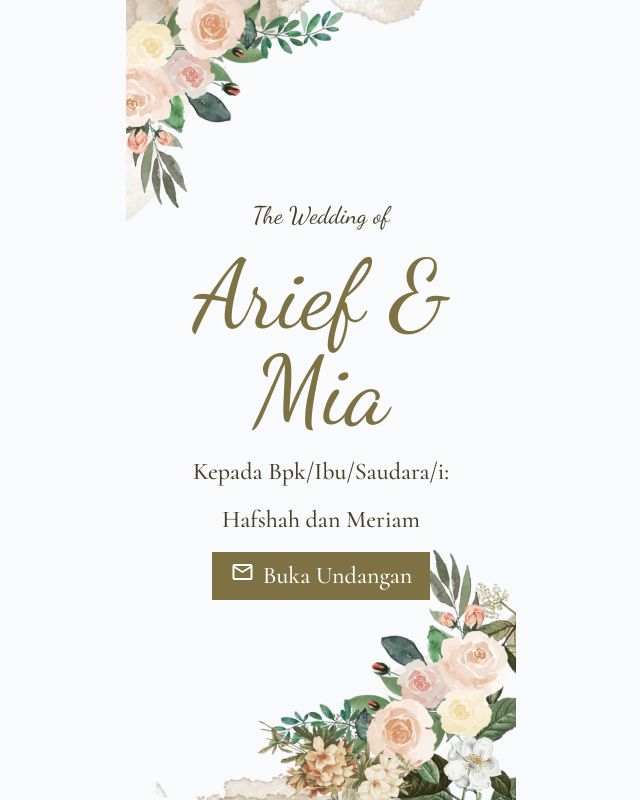
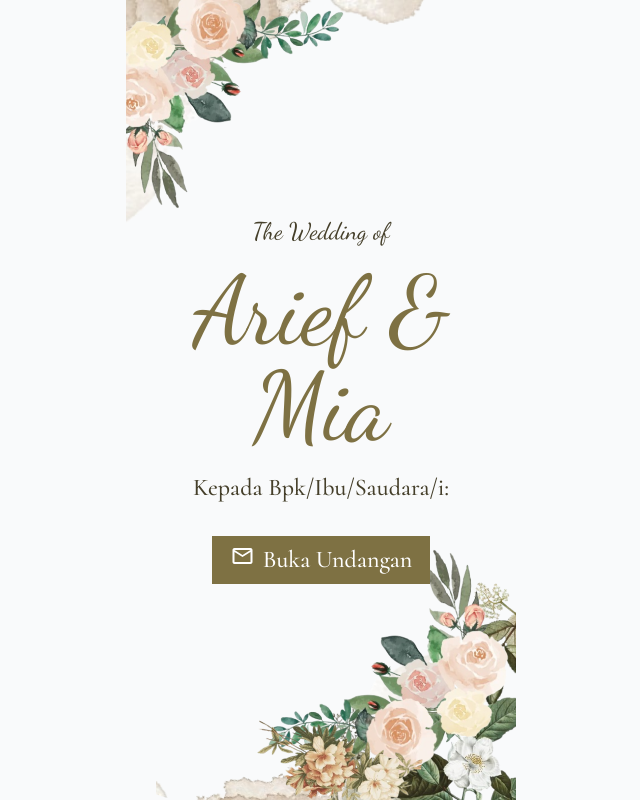
Before and after one commit to alfisyahrinn/wedding-invitation, a Next.js app: page / in a window 1280 px wide. Shown: the top 800 px of the page, without its empty margins (319-959 px from the left). Built offline with nearby package versions, Linux system fonts and the light colour scheme; a web font is replaced by a local one; what tailwindcss-animated would draw is missing.

Commit message:
fix nama tamu dynamic route

```diff
--- a/src/components/splash.tsx
+++ b/src/components/splash.tsx
@@ -1,8 +1,7 @@
 "use client";
-import React, { useState, useRef } from "react";
+import React, { useState, useRef, useEffect } from "react";
 import { FaPlayCircle } from "react-icons/fa";
 import { FaCirclePause } from "react-icons/fa6";
-
 export default function Splash() {
   const [musik, setMusik] = useState(true);
   const audioRef = useRef<HTMLAudioElement | null>(null);
@@ -44,7 +43,15 @@ export default function Splash() {
     }
   };
 
+  useEffect(()=>{
+    const urlParams = new URLSearchParams(window.location.search);
+    const nameLU = urlParams.get('name');
+    console.log(name);
+  },[])
+  const urlParams = new URLSearchParams(window.location.search);
+  const tamu = urlParams.get('name');
   return (
+
     <>
       <div className="flex flex-col relative justify-center items-center h-[100vh] text-center gap-4 ">
         <img
@@ -66,8 +73,9 @@ export default function Splash() {
         <p className="text-2xl font-medium text-secondary font-cormorant animate-fade animate-once animate-duration-1000 animate-delay-300">
           Kepada Bpk/Ibu/Saudara/i:
         </p>
+        {/* {nameLU === null ?} */}
         <p className="text-2xl text-secondary font-cormorant animate-fade animate-once animate-duration-1000 animate-delay-400">
-          Hafshah dan Meriam
+          {tamu}
         </p>
         <button
           onClick={handleClick}
```
